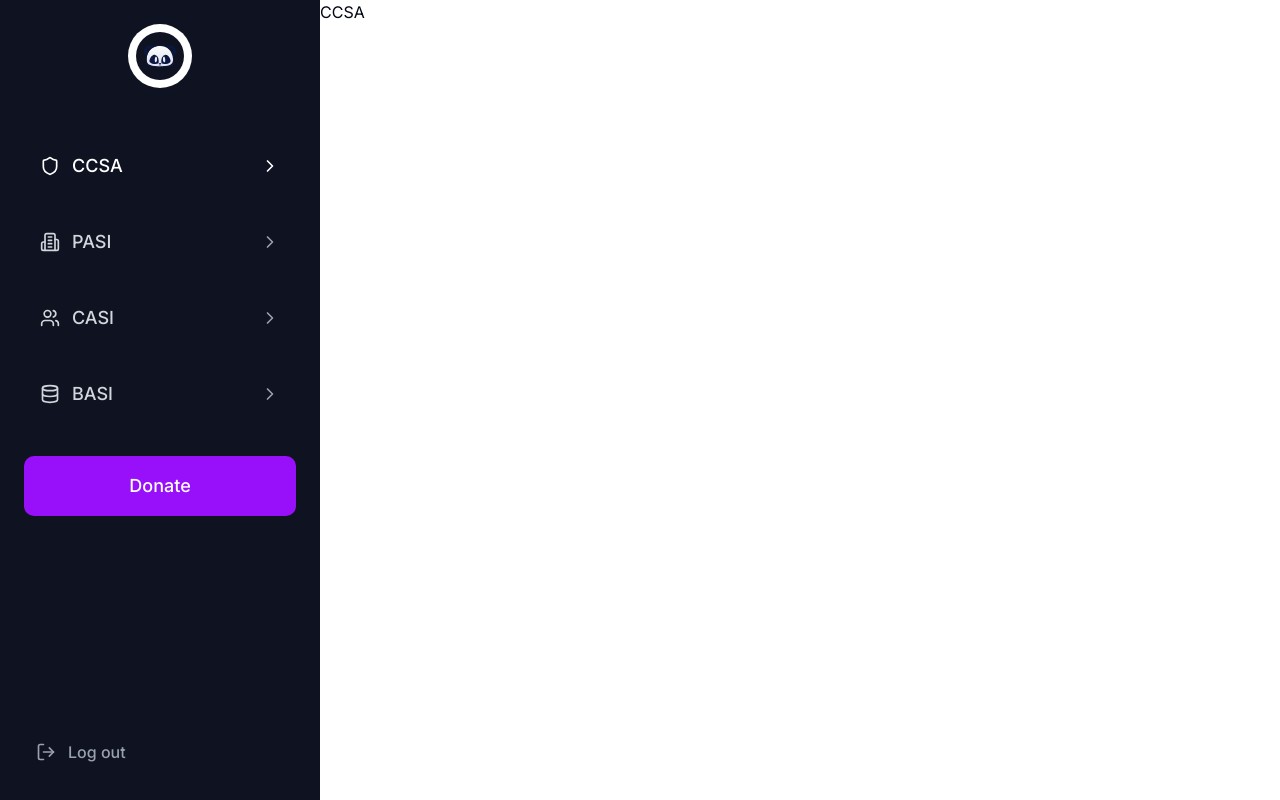
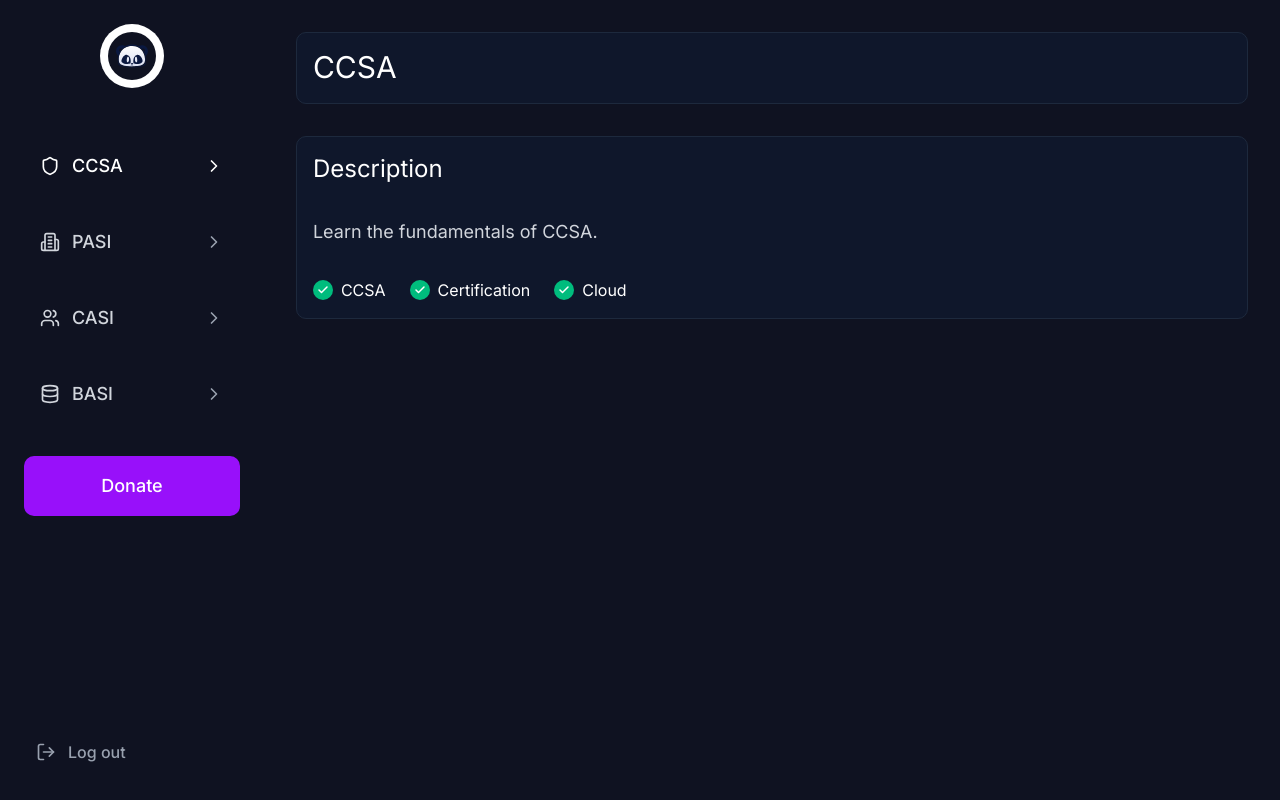
Before and after one commit to gurwnx222/sukii.xyz, a Next.js app: page /courses/categories/CCSA in a window 1280 px wide. Built offline with nearby package versions, Linux system fonts and the light colour scheme.

Commit message:
fixes styling issues

```diff
--- /dev/null
+++ b/features/courses/components/CourseHeader.jsx
@@ -0,0 +1,47 @@
+"use client";
+import React from "react";
+import { Check } from "lucide-react";
+
+export default function CourseHeader({
+  courseName,
+  courseDescription,
+  courseTags,
+}) {
+  return (
+    <div className="w-full" style={{ backgroundColor: "#0f1221" }}>
+      {/* Course Name Section */}
+      <div className="bg-slate-900 border border-slate-800 rounded-lg p-4 m-8">
+        <h1 className="text-xl md:text-2xl lg:text-3xl font-normal text-white leading-tight">
+          {courseName}
+        </h1>
+      </div>
+
+      {/* Description Section */}
+      <div className="bg-slate-900 border border-slate-800 rounded-lg p-4 m-8">
+        <div className="space-y-6">
+          <h2 className="text-lg md:text-1xl lg:text-2xl font-normal text-white mb-8">
+            Description
+          </h2>
+
+          <p className="text-gray-300 text-base md:text-lg leading-relaxed max-w-4xl mb-8">
+            {courseDescription}
+          </p>
+
+          {/* Course Tags */}
+          <div className="flex flex-wrap gap-4 md:gap-6">
+            {courseTags.map((tag, index) => (
+              <div key={index} className="flex items-center gap-2">
+                <div className="flex-shrink-0 w-5 h-5 bg-emerald-500 rounded-full flex items-center justify-center">
+                  <Check className="w-3 h-3 text-white" strokeWidth={3} />
+                </div>
+                <span className="text-white text-sm md:text-base font-normal">
+                  {tag}
+                </span>
+              </div>
+            ))}
+          </div>
+        </div>
+      </div>
+    </div>
+  );
+}
--- /dev/null
+++ b/features/courses/components/ModuleCard.jsx
@@ -0,0 +1,37 @@
+const ModuleCard = ({ moduleNumber, moduleTitle, lectureCount, duration }) => {
+  return (
+    <div className="bg-slate-800 border border-slate-200 rounded-lg p-4 mb-3 hover:bg-slate-800 transition-colors duration-200">
+      <div className="flex items-center justify-between">
+        <div className="flex-1">
+          <h3 className="text-white font-medium text-lg">
+            {String(moduleNumber).padStart(2, "0")}. {moduleTitle}
+          </h3>
+        </div>
+
+        <div className="flex items-center gap-6 text-slate-300">
+          <span className="text-sm font-medium">
+            {lectureCount} lecture{lectureCount !== 1 ? "s" : ""}
+          </span>
+
+          <span className="text-sm font-medium">{duration}</span>
+
+          <svg
+            className="w-4 h-4 text-slate-400"
+            fill="none"
+            stroke="currentColor"
+            viewBox="0 0 24 24"
+          >
+            <path
+              strokeLinecap="round"
+              strokeLinejoin="round"
+              strokeWidth={2}
+              d="M19 9l-7 7-7-7"
+            />
+          </svg>
+        </div>
+      </div>
+    </div>
+  );
+};
+
+export default ModuleCard;
--- /dev/null
+++ b/features/courses/components/ModuleList.jsx
@@ -0,0 +1,23 @@
+import ModuleCard from "./ModuleCard";
+
+const ModuleList = ({ modules = [] }) => {
+  return (
+    <div className="p-4 sm:p-6 lg:p-8">
+      <div className="max-w-4xl mx-auto">
+        <div className="space-y-2">
+          {modules.map((module, index) => (
+            <ModuleCard
+              key={index}
+              moduleNumber={module.moduleNumber}
+              moduleTitle={module.moduleTitle}
+              lectureCount={module.lectureCount}
+              duration={module.duration}
+            />
+          ))}
+        </div>
+      </div>
+    </div>
+  );
+};
+
+export default ModuleList;
--- a/features/courses/pages/CCSA.jsx
+++ b/features/courses/pages/CCSA.jsx
@@ -1,5 +1,41 @@
 import React from "react";
+import CourseHeader from "../components/CourseHeader";
+import ModuleList from "../components/ModuleList";
 
 export default function CCSA() {
-  return <div>CCSA</div>;
+  const moduleData = [
+    {
+      moduleNumber: 1,
+      moduleTitle: "Module",
+      lectureCount: 3,
+      duration: "25 min",
+    },
+    {
+      moduleNumber: 2,
+      moduleTitle: "Module",
+      lectureCount: 3,
+      duration: "25 min",
+    },
+    {
+      moduleNumber: 3,
+      moduleTitle: "Module",
+      lectureCount: 3,
+      duration: "25 min",
+    },
+    {
+      moduleNumber: 4,
+      moduleTitle: "Module",
+      lectureCount: 3,
+      duration: "25 min",
+    },
+  ];
+  return (
+    <>
+      <CourseHeader
+        courseName="CCSA"
+        courseDescription="Learn the fundamentals of CCSA."
+        courseTags={["CCSA", "Certification", "Cloud"]}
+      />
+    </>
+  );
 }
```
